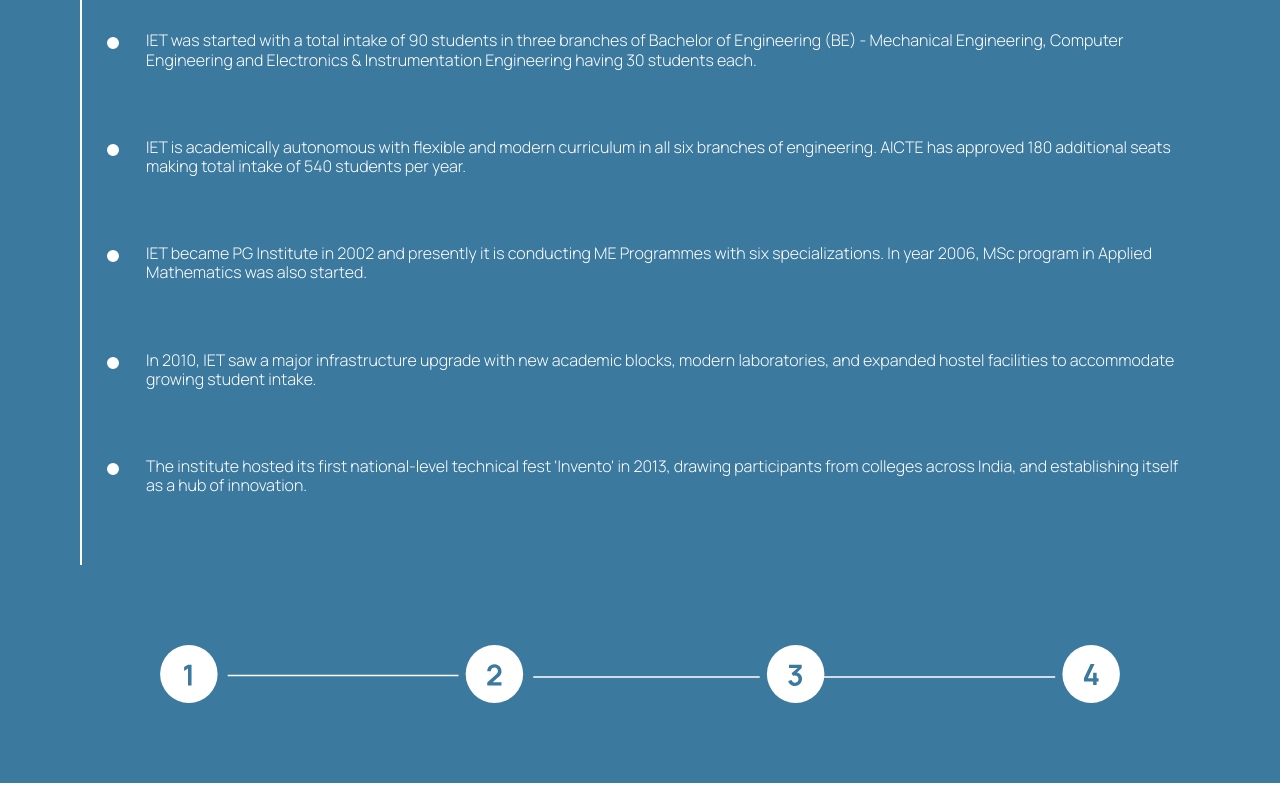
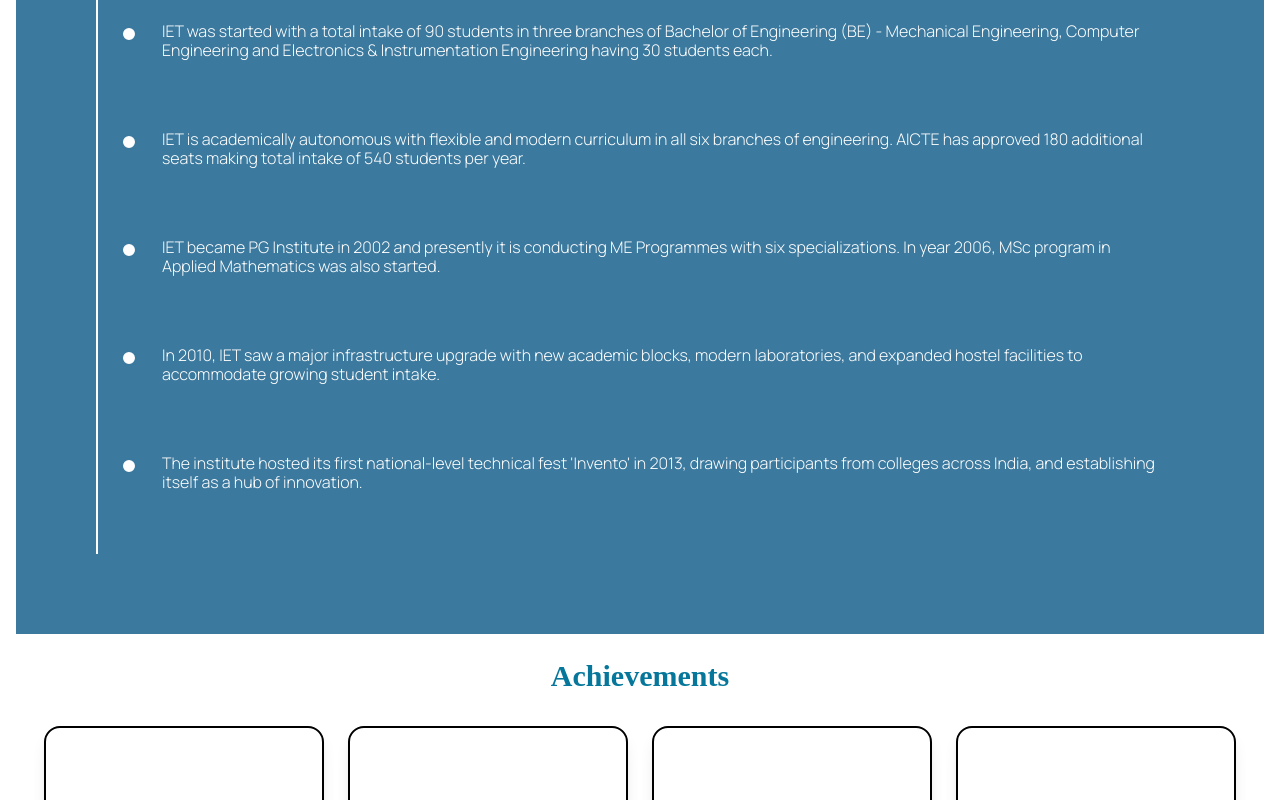
Before and after one commit to IET-DAVV/website-frontend, a Next.js app: page /about in a window 1280 px wide. Shown: the part 960-1760 px from the top of the page. Built offline with nearby package versions, Linux system fonts and the light colour scheme.

Commit message:
feat: page transition

```diff
--- a/app/facultyPage/branchFaculty/page.jsx
+++ b/app/facultyPage/branchFaculty/page.jsx
@@ -1,3 +1,4 @@
+'use client';
 import React from 'react'
 import Page from "@/components/facultyPage/brachFaculty"
 const page = () => {
--- a/app/facultyPage/page.jsx
+++ b/app/facultyPage/page.jsx
@@ -1,11 +1,16 @@
-import React from 'react'
-import Page from "@/components/facultyPage/page"
-const page = () => {
+'use client'; // ensure this if you're directly using hooks in this file
+
+import React, { Suspense } from 'react';
+import Page from "@/components/facultyPage/page"; // Client Component
+
+const FacultyPage = () => {
   return (
     <div>
-      <Page/>
+      <Suspense fallback={<div>Loading...</div>}>
+        <Page />
+      </Suspense>
     </div>
-  )
-}
+  );
+};
 
-export default page
+export default FacultyPage;
--- a/app/footer/brokenLinks/page.tsx
+++ b/app/footer/brokenLinks/broken-links.tsx
@@ -1,9 +1,9 @@
 import React from 'react'
-import BrokenLink from '@/components/common/footer/broken-links';
+import BrokenLinksPolicy from '@/components/common/footer/page';
 const brokenlink = () => {
     return (
     <div>
-      <BrokenLink/>
+      <BrokenLinksPolicy/>
     </div>
   )
 }
--- a/app/layout.tsx
+++ b/app/layout.tsx
@@ -5,6 +5,7 @@ import "@/styles/fonts.css";
 import Footer from "@/components/common/footer/Footer";
 import HeaderContainer from "@/containers/header/Header";
 import AuthProvider from "@/components/AuthProvider/AuthProvider";
+import PageWrapper from "@/components/animations/PageWrapper"; // ✅ Add this
 
 const manrope = Manrope({
   subsets: ["latin"],
@@ -26,12 +27,14 @@ export default function RootLayout({
 }>) {
   return (
     <html lang="en" suppressHydrationWarning>
-      {/* Added suppressHydrationWarning here to ignore mismatches from extensions like Grammarly */}
       <body className="bg-white" suppressHydrationWarning>
         <div className={manrope.className}>
           <AuthProvider>
             <HeaderContainer />
-            <main>{children}</main>
+            {/* ✅ Wrap main content with PageWrapper */}
+            <PageWrapper>
+              <main>{children}</main>
+            </PageWrapper>
             <Footer />
           </AuthProvider>
         </div>
--- a/components/about-page/Director.tsx
+++ b/components/about-page/Director.tsx
@@ -30,7 +30,27 @@ const Director = () => {
         <h2 className="font-newyork text-xl md:text-5xl font-light mb-1">
           Dr. Pratosh Bansal
         </h2>
-        <p className="text-gray-500 text-sm md:text-base mb-3">Director</p>
+
+        {/* UNDERLINED TITLE */}
+        <div className="relative inline-block mb-3">
+          <motion.p
+            className="text-gray-500 text-sm md:text-base"
+            initial={{ opacity: 0, y: 20 }}
+            whileInView={{ opacity: 1, y: 0 }}
+            transition={{ duration: 0.6, ease: "easeOut" }}
+            viewport={{ once: true }}
+          >
+            Director
+          </motion.p>
+          <motion.span
+            className="absolute left-0 -bottom-0.7 h-[2px] bg-gray-500"
+            initial={{ width: 0 }}
+            whileInView={{ width: "8.6%" }}
+            transition={{ duration: 0.5, ease: "easeInOut", delay: 0.3 }}
+            viewport={{ once: true }}
+          />
+        </div>
+
         <p className="text-sm md:text-base text-gray-800 leading-relaxed">
           {aboutDirectorText}
         </p>
--- a/components/about-page/History.tsx
+++ b/components/about-page/History.tsx
@@ -32,7 +32,7 @@ const History = () => {
             {/* Content */}
             <div
               className="text-white text-sm md:text-base font-light"
-              style={{ lineHeight: "1.2", marginBottom: "0.25rem" }}
+              style={{ lineHeight: "1.2", marginBottom: "0.35rem" }}
             >
               {item.title}
             </div>
@@ -40,16 +40,7 @@ const History = () => {
         ))}
       </div>
 
-      {/* Timeline Image */}
-      <div className="mx-auto w-full md:px-20 pt-20">
-        <Image
-          src={timeline}
-          alt="history"
-          width={1000}
-          height={1000}
-          className="w-full h-auto object-contain"
-        />
-      </div>
+
     </div>
   );
 };
--- a/components/about-page/Mission.tsx
+++ b/components/about-page/Mission.tsx
@@ -24,11 +24,11 @@ const Mission = () => {
     <div className="my-20 mx-4 sm:mx-8 md:mx-16">
       {/* Tabs */}
       <motion.div
-        className="relative flex justify-center items-center gap-12 sm:gap-20 md:gap-40 mb-8"
+        className="relative flex justify-center items-center gap-12 sm:gap-20 md:gap-40 mb-9"
         initial="hidden"
         whileInView="visible"
         viewport={{ once: true }}
-        transition={{ staggerChildren: 0.1 }}
+        transition={{ staggerChildren: 0.15 }}
       >
         {/* Baseline line */}
         <div className="absolute bottom-0 left-1/2 -translate-x-1/2 w-[18rem] h-[1px] bg-gray-300 z-0" />
--- a/components/about-page/VC.tsx
+++ b/components/about-page/VC.tsx
@@ -30,7 +30,26 @@ const VC = () => {
         <h2 className="font-newyork text-xl md:text-5xl font-light mb-1">
           Dr. Rakesh Singhai
         </h2>
-        <p className="text-gray-500 text-sm md:text-base mb-3">Vice Chancellor</p>
+        <div className="relative inline-block mb-3">
+  <motion.p
+    className="text-gray-500 text-sm md:text-base"
+    initial={{ opacity: 0, y: 20 }}
+    whileInView={{ opacity: 1, y: 0 }}
+    transition={{ duration: 0.6, ease: "easeOut" }}
+    viewport={{ once: true }}
+  >
+    Vice Chancellor
+  </motion.p>
+  <motion.span
+    className="absolute left-0 -bottom-0.7 h-[2px] bg-gray-500"
+    initial={{ width: 0 }}
+    whileInView={{ width: "16%" }}
+    transition={{ duration: 0.5, ease: "easeInOut", delay: 0.3 }}
+    viewport={{ once: true }}
+  />
+</div>
+
+
         <p className="text-sm md:text-base text-gray-800 leading-relaxed">
           {aboutVCText}
         </p>
--- /dev/null
+++ b/components/animations/PageWrapper.tsx
@@ -0,0 +1,67 @@
+"use client";
+
+import { motion } from "framer-motion";
+import { usePathname } from "next/navigation";
+import type { ReactNode } from "react";
+import type { Variants } from "framer-motion";
+
+const containerVariants: Variants = {
+  initial: {},
+  animate: {
+    transition: {
+      staggerChildren: 0.1,
+    },
+  },
+};
+
+const pageVariants: Variants = {
+  initial: {
+    y: -50,
+    opacity: 0,
+  },
+  animate: {
+    y: 0,
+    opacity: 1,
+    transition: { duration: 0.6, ease: "easeOut" },
+  },
+};
+
+const navVariants: Variants = {
+  initial: { opacity: 0 },
+  animate: {
+    opacity: 1,
+    transition: { duration: 0.8, delay: 0.2 },
+  },
+};
+
+const footerVariants: Variants = {
+  initial: { y: 50, opacity: 0 },
+  animate: {
+    y: 0,
+    opacity: 1,
+    transition: { duration: 0.7, delay: 0.4 },
+  },
+};
+
+const PageWrapper = ({ children }: { children: ReactNode }) => {
+  const pathname = usePathname();
+
+  return (
+    <motion.div
+      key={pathname}
+      variants={containerVariants}
+      initial="initial"
+      animate="animate"
+      className="min-h-screen flex flex-col"
+    >
+
+      {/* Main Content */}
+      <motion.div variants={pageVariants} className="flex-1 px-4">
+        {children}
+      </motion.div>
+
+    </motion.div>
+  );
+};
+
+export default PageWrapper;
--- a/components/common/academics/BranchSelector.tsx
+++ b/components/common/academics/BranchSelector.tsx
@@ -23,14 +23,14 @@ const BranchSelector: React.FC<BranchSelectorProps> = ({
     <motion.div
       className="flex flex-col mb-8 px-4 sm:px-6 md:px-8 w-full"
       initial={{ opacity: 0, y: 20 }}
-      animate={{ opacity: 1, y: 0 }}
-      transition={{ duration: 0.5, ease: "easeOut" }}
+      animate={{ opacity: 0.95, y: 0 }}
+      transition={{ duration: 0.5, ease: "easeIn" }}
     >
       {/* Centered, bold, and larger title for the section */}
 
 
       {/* Grid layout for the buttons, matching the semester selector's style */}
-      <div className="grid grid-cols-1 sm:grid-cols-2 md:grid-cols-3 gap-4">
+      <div className="grid grid-cols-1 sm:grid-cols-2 md:grid-cols-3 gap-7">
         {branches.map((branch) => (
           <button
             key={branch}
--- a/package.json
+++ b/package.json
@@ -27,7 +27,8 @@
     "react-slick": "^0.30.2",
     "recharts": "^2.12.7",
     "sharp": "^0.34.3",
-    "slick-carousel": "^1.8.1"
+    "slick-carousel": "^1.8.1",
+    "styled-components": "^6.1.19"
   },
   "devDependencies": {
     "@next/bundle-analyzer": "^15.4.4",
@@ -37,6 +38,7 @@
     "@types/react-dom": "^18.3.7",
     "@types/react-responsive-masonry": "^2.1.3",
     "@types/react-slick": "^0.23.13",
+    "@types/styled-components": "^5.1.34",
     "autoprefixer": "^10.4.21",
     "critters": "^0.0.23",
     "cross-env": "^7.0.3",
```
Also changed, not shown: components/common/footer/page.tsx (renamed from components/common/footer/brokenLink.tsx), 2 other files (tests, documents, lock files or other folders).
